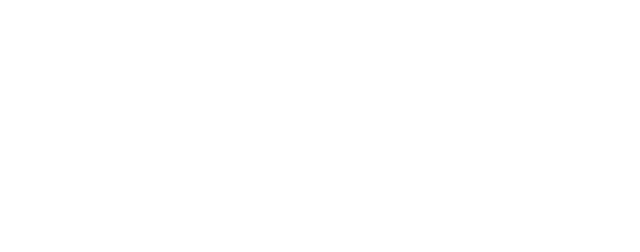
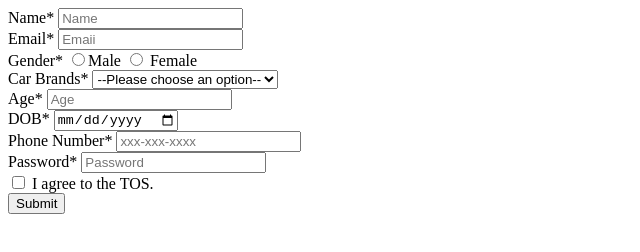
Before and after one commit to acciojob/signup-form-car-Suraj0156, a website: page main.html in a window 1280 px wide. Shown: the whole page, without its empty margins (0-640 px from the left). Drawn offline with Linux system fonts and the light colour scheme.

Commit message:
created a submission

```diff
--- a/main.html
+++ b/main.html
@@ -1,16 +1,46 @@
 <!DOCTYPE html>
+<html lang="en">
+<head>
+    <meta charset="UTF-8">
+    <meta name="viewport" content="width=device-width, initial-scale=1.0">
+    <title>Document</title>
+</head>
+<body>
+    <FOrm>
+        <label> Name*
+            <input type="name" id="Name" placeholder="Name" required>
+        </label><br>
+        <label> Email*
+            <input type="email" id="email" placeholder="Emaii"><br>
+        </label required>
+       Gender*
+       <input type="radio" name="box" id="box" required>Male </input>
+       <input type="radio" name="box" id="suraj" required>
+       Female</input><br>
+       <label> Car Brands*</label>
+       <select name="Car Selection" id="Car" required> <
+        <option value="" disabled selected>--Please choose an option--</option>
+        <option value="1">BMW</option>
+        <OPtion value="2">Audi</OPtion>
+        <option value="3">Mercedez</option>
 
-<html>
+       </select><br>
+       <label>Age*</label>
+       <input type="number" placeholder="Age" required ><br>
+       <label for="DOB">DOB*
+        <INPut type="date" required></INPut>
+       </label><br>
+       <label for="">Phone Number*</label>
+       <input type="number" placeholder="xxx-xxx-xxxx" required><br>
+       <label for="">Password*</label>
+       <input type="password" placeholder="Password" required><br>
+       <input type="checkbox" required>
+       <label >  I agree to the TOS.</label><br>
+       <button type="button">Submit</button>
 
-<head>
-	<link rel="stylesheet" href="styles.css">
-</head>
 
-<body>
-	<!-- the entire body must be written by student -->
-    <script type="text/javascript" src="./script.js">
-</script>
+
+    </FOrm>
 
 </body>
-
 </html>
```
